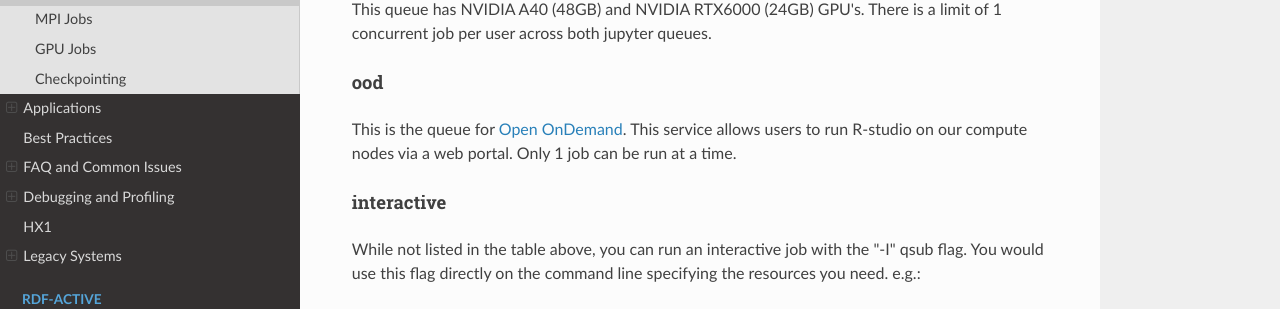
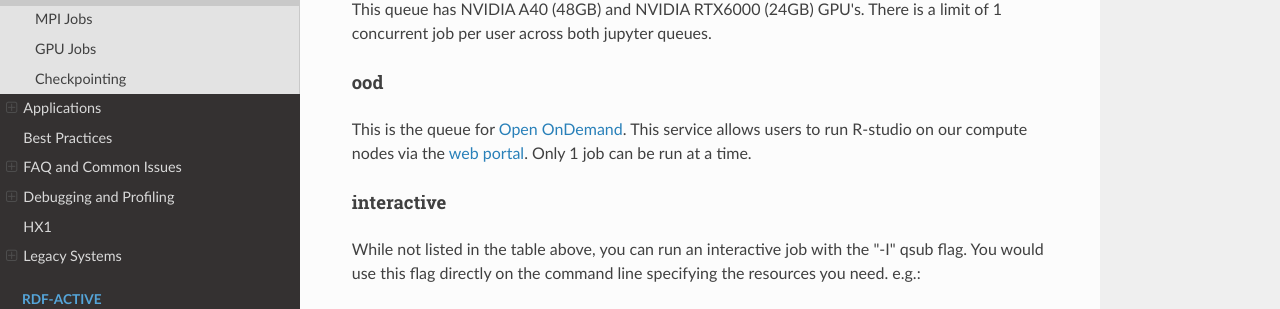
Before and after one commit to ImperialCollegeLondon/icl-rcs-user-guide, an MkDocs documentation site: the page built from docs/hpc/queues/job-sizing-guidance.md, in a window 1280 px wide and 900 px high, scrolled down 1741 px. Shown: the part 138-447 px from the top of the window. Built offline with MkDocs 1.6.1, drawn with Linux system fonts in a browser that asks for light colours; nearby versions of some CDN libraries.

Commit message:
Update path to OOD documentation and add link to OOD portal
Co-authored-by: David Hempston <cyber_veio@hotmail.com>

```diff
--- a/docs/hpc/queues/job-sizing-guidance.md
+++ b/docs/hpc/queues/job-sizing-guidance.md
@@ -50,7 +50,7 @@ This queue is where [JupyterHub](https://jupyter.cx3.rcs.ic.ac.uk/) jobs are run
 This queue has NVIDIA A40 (48GB) and NVIDIA RTX6000 (24GB) GPU's. There is a limit of 1 concurrent job per user across both jupyter queues.
 
 #### ood
-This is the queue for [Open OnDemand](../applications/guides/openondemand/). This service allows users to run R-studio on our compute nodes via a web portal. Only 1 job can be run at a time.
+This is the queue for [Open OnDemand](../../applications/guides/openondemand/). This service allows users to run R-studio on our compute nodes via the [web portal](https://openondemand.rcs.ic.ac.uk). Only 1 job can be run at a time.
 
 #### interactive
 While not listed in the table above, you can run an interactive job with the "-I" qsub flag. You would use this flag directly on the command line specifying the resources you need. e.g.:
```
